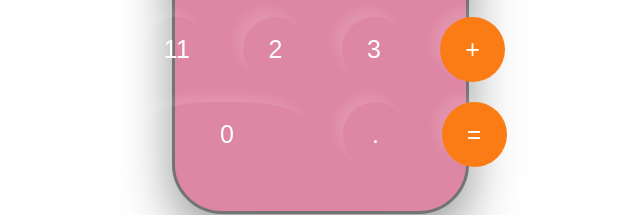
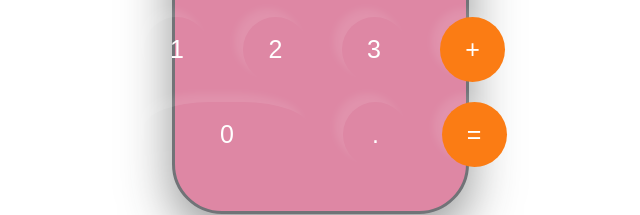
Before and after one commit to PattapronK/Testjs, a plain HTML site: page indexfinal.html in a window 1280 px wide. Shown: the part 542-757 px from the top of the page, 278-918 px from the left. Drawn offline with Linux system fonts and the light colour scheme.

Commit message:
number
11=>1

```diff
--- a/indexfinal.html
+++ b/indexfinal.html
@@ -32,7 +32,7 @@
           </div>
 
           <div>
-            <button class="button">11</button>
+            <button class="button">1</button>
             <button class="button">2</button>
             <button class="button">3</button>
             <button class="button operator1">+</button>
```
